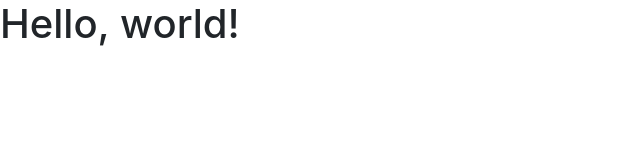
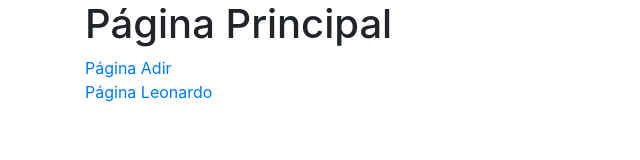
Before and after one commit to leoferraari/aula-29-09, a plain HTML site: page index.html in a window 1280 px wide. Shown: the whole page, without its empty margins (0-640 px from the left). Drawn offline with nearby package versions, Linux system fonts and the light colour scheme.

Commit message:
Linkagem Página Principal

```diff
--- a/index.html
+++ b/index.html
@@ -8,13 +8,15 @@
     <!-- Bootstrap CSS -->
     <link rel="stylesheet" href="https://stackpath.bootstrapcdn.com/bootstrap/4.3.1/css/bootstrap.min.css" integrity="sha384-ggOyR0iXCbMQv3Xipma34MD+dH/1fQ784/j6cY/iJTQUOhcWr7x9JvoRxT2MZw1T" crossorigin="anonymous">
 
-    <title>Hello, world!</title>
+    <title>Página Principal!</title>
   </head>
   <body>
-    <h1>Hello, world!</h1>
-
-    <!-- Optional JavaScript -->
-    <!-- jQuery first, then Popper.js, then Bootstrap JS -->
+    <div class="container">
+        <h1>Página Principal</h1>
+        <a href="./indexadir.html" target="_blank">Página Adir</a>
+        <br>
+        <a href="./indexleo.html" target="_blank">Página Leonardo</a>
+    </div>
     <script src="https://code.jquery.com/jquery-3.3.1.slim.min.js" integrity="sha384-q8i/X+965DzO0rT7abK41JStQIAqVgRVzpbzo5smXKp4YfRvH+8abtTE1Pi6jizo" crossorigin="anonymous"></script>
     <script src="https://cdnjs.cloudflare.com/ajax/libs/popper.js/1.14.7/umd/popper.min.js" integrity="sha384-UO2eT0CpHqdSJQ6hJty5KVphtPhzWj9WO1clHTMGa3JDZwrnQq4sF86dIHNDz0W1" crossorigin="anonymous"></script>
     <script src="https://stackpath.bootstrapcdn.com/bootstrap/4.3.1/js/bootstrap.min.js" integrity="sha384-JjSmVgyd0p3pXB1rRibZUAYoIIy6OrQ6VrjIEaFf/nJGzIxFDsf4x0xIM+B07jRM" crossorigin="anonymous"></script>
```
Also changed, not shown: indexleo.html (+3 -2 lines).
